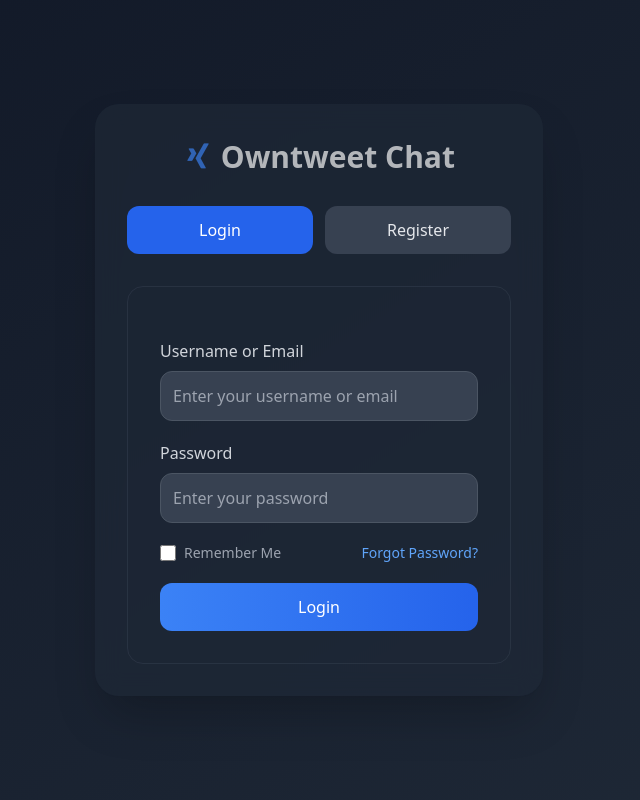
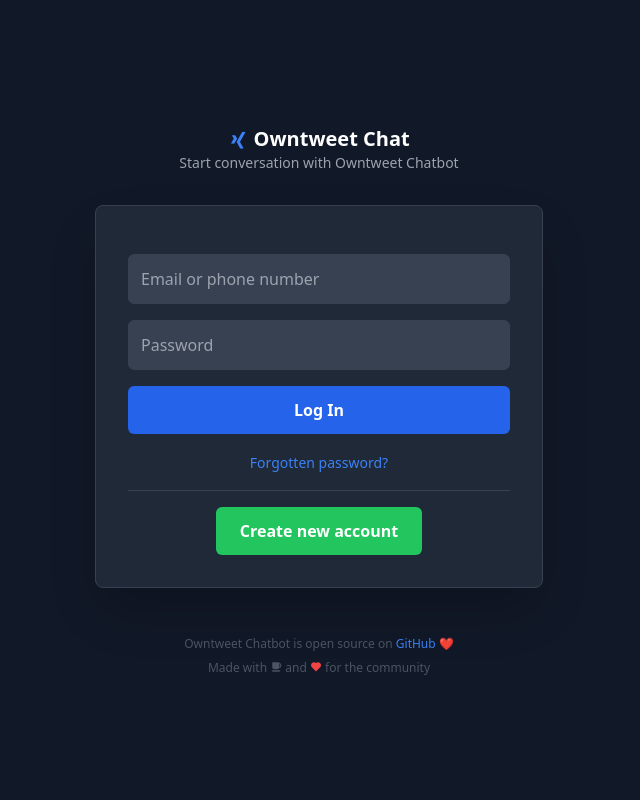
Before and after one commit to mkjuel25/Owntweet-Chatbot-with-Gemini-Api, a PHP site: page /guest.php in a window 1280 px wide. Shown: the whole page, without its empty margins (321-961 px from the left). Run offline with PHP 8.4, Linux system fonts and the light colour scheme; some libraries are stand-ins or nearby versions.

Commit message:
Update guest.php

```diff
--- a/guest.php
+++ b/guest.php
@@ -2,29 +2,21 @@
 require 'config.php';
 require 'auth.php';
 
-// Redirect to index.php if the user is already logged in
 if (isset($_SESSION['user_id'])) {
     header("Location: index.php");
     exit;
 }
 ?>
+
 <!DOCTYPE html>
 <html lang="en">
 <head>
     <meta charset="UTF-8">
-    <title>Login/Register</title>
+    <title>Log in or sign up</title>
     <meta name="viewport" content="width=device-width, initial-scale=1.0">
     <script src="https://cdn.tailwindcss.com"></script>
     <link href="https://unpkg.com/boxicons@2.1.4/css/boxicons.min.css" rel="stylesheet">
-    <link rel="manifest" href="/manifest.json">
     <style>
-        @keyframes typing {
-            0% { opacity: 0.4; transform: translateY(0); }
-            50% { opacity: 1; transform: translateY(-3px); }
-            100% { opacity: 0.4; transform: translateY(0); }
-        }
-        .typing-dot { animation: typing 1.5s infinite; }
-
         @keyframes fadeIn {
             from { opacity: 0; transform: translateY(20px); }
             to { opacity: 1; transform: translateY(0); }
@@ -44,132 +36,181 @@ if (isset($_SESSION['user_id'])) {
         }
 
         .input-focus:focus {
-            box-shadow: 0 0 0 3px rgba(59, 130, 246, 0.5); /* Blue focus ring */
+            box-shadow: 0 0 0 2px rgba(132, 185, 255, 0.5);
+            border-color: #84b9ff !important;
+        }
+
+        /* Preloader Styles */
+        #preloader-animation {
+            position: fixed;
+            top: 0;
+            left: 0;
+            width: 100%;
+            height: 100%;
+            background: #111827;
+            display: flex;
+            justify-content: center;
+            align-items: center;
+            z-index: 1000;
+            opacity: 1;
+            transition: opacity 0.3s ease-out;
+        }
+
+        #preloader-animation.fade-out {
+            opacity: 0;
+            pointer-events: none;
+        }
+
+        .loader {
+            border: 8px solid #374151;
+            border-top: 8px solid #3498db;
+            border-radius: 50%;
+            width: 50px;
+            height: 50px;
+            animation: spin 1s linear infinite;
+        }
+
+        @keyframes spin {
+            0% { transform: rotate(0deg); }
+            100% { transform: rotate(360deg); }
+        }
+
+        #preloader-text {
+            margin-top: 20px;
+            color: #ddd;
         }
     </style>
 </head>
-<body class="bg-gradient-to-br from-gray-900 to-gray-800 h-screen flex items-center justify-center p-4">
-    <div class="container mx-auto max-w-md w-full">
-        <div class="form-card bg-gray-800/70 backdrop-blur-md rounded-3xl shadow-2xl p-6 sm:p-8 animate-fade-in">
-            <h1 class="text-3xl font-bold mb-8 text-center text-white animate-pulse">
-                <i class='bx bxl-xing text-blue-500 align-middle'></i> <span class="align-middle">Owntweet Chat</span>
+<body class="bg-gray-900 min-h-screen flex flex-col items-center p-4 justify-center font-sans text-white">
+
+    <!-- Pre-loader Animation Container -->
+    <div id="preloader-animation">
+        <div class="loader"></div>
+        <div id="preloader-text">Loading...</div>
+    </div>
+
+    <div class="w-full max-w-md">
+        <div class="mb-8 text-center">
+            <h1 class="text-xl font-semibold text-white">
+                <i class='bx bxl-xing text-blue-500 align-middle'></i>
+                Owntweet Chat
             </h1>
+            <p class="text-gray-400 text-sm">Start conversation with Owntweet Chatbot</p>
+        </div>
+
+        <div class="form-card bg-gray-800 rounded-lg shadow-2xl p-6 sm:p-8 animate-fade-in border border-gray-700">
 
             <?php if(isset($error)): ?>
-                <div class="bg-red-500/20 p-4 rounded-xl mb-6 text-red-300 border border-red-500/30 flex items-center space-x-2">
-                    <i class='bx bx-error-circle text-red-400'></i>
-                    <span><?= $error ?></span>
+                <div class="bg-red-900 border border-red-700 text-red-400 px-4 py-3 rounded relative mb-4" role="alert">
+                    <strong class="font-bold">Error!</strong>
+                    <span class="block sm:inline"><?= $error ?></span>
                 </div>
             <?php endif; ?>
 
-            <div class="flex flex-col sm:flex-row gap-3 mb-8">
-                <button onclick="showForm('login')" id="loginButton"
-                        class="flex-1 py-3 rounded-xl bg-blue-600 text-white hover:bg-blue-700 transition-colors font-medium focus:outline-none focus:ring-2 focus:ring-blue-500 focus:ring-opacity-50">
-                    Login
+            <form id="loginForm" method="POST" class="space-y-4 animate-fade-in block">
+                <input type="hidden" name="login" value="1">
+                <div>
+                    <input type="text" id="login_identifier" name="login_identifier"
+                           class="input-focus w-full p-3 border border-gray-700 rounded-md bg-gray-700 text-white focus:border-blue-500 focus:outline-none" required
+                           placeholder="Email or phone number">
+                </div>
+                <div>
+                    <input type="password" id="login_password" name="password"
+                           class="input-focus w-full p-3 border border-gray-700 rounded-md bg-gray-700 text-white focus:border-blue-500 focus:outline-none" required
+                           placeholder="Password">
+                </div>
+                <button type="submit"
+                        class="w-full bg-blue-600 text-white py-3 rounded-md font-semibold hover:bg-blue-700 transition-colors focus:outline-none focus:ring-2 focus:ring-blue-500 focus:ring-opacity-50">
+                    Log In
                 </button>
-                <button onclick="showForm('register')" id="registerButton"
-                        class="flex-1 py-3 rounded-xl bg-gray-700 text-gray-200 hover:bg-gray-600 transition-colors font-medium focus:outline-none focus:ring-2 focus:ring-gray-500 focus:ring-opacity-50">
-                    Register
+                <div class="text-center">
+                    <a href="#" class="text-blue-500 text-sm hover:underline">Forgotten password?</a>
+                </div>
+                <hr class="my-4 border-gray-700" />
+                <div class="text-center">
+                    <button onclick="showRegisterForm()" type="button"
+                            class="bg-green-500 hover:bg-green-600 text-white py-3 px-6 rounded-md font-semibold transition-colors focus:outline-none focus:ring-2 focus:ring-green-500 focus:ring-opacity-50">
+                        Create new account
                     </button>
                 </div>
-
-            <div class="p-6 sm:p-8 rounded-2xl border border-gray-700/50">
-                <form id="loginForm" method="POST" class="block space-y-5 animate-fade-in">
-                    <input type="hidden" name="login" value="1">
-                    <div>
-                        <label for="login_identifier" class="block mb-2 text-gray-300 font-medium">Username or Email</label>
-                        <input type="text" id="login_identifier" name="login_identifier"
-                               class="input-focus w-full p-3 border border-gray-600 rounded-xl bg-gray-700 text-white focus:border-blue-500 focus:outline-none" required
-                               placeholder="Enter your username or email">
-                    </div>
-                    <div>
-                        <label for="login_password" class="block mb-2 text-gray-300 font-medium">Password</label>
-                        <input type="password" id="login_password" name="password"
-                               class="input-focus w-full p-3 border border-gray-600 rounded-xl bg-gray-700 text-white focus:border-blue-500 focus:outline-none" required
-                               placeholder="Enter your password">
-                    </div>
-                    <div class="flex items-center justify-between mb-4">
-                        <div class="flex items-center">
-                            <input type="checkbox" id="remember_me" name="remember_me" value="1"
-                                   class="w-4 h-4 text-blue-600 bg-gray-700 border-gray-600 rounded focus:ring-blue-500 focus:ring-2 focus:ring-offset-gray-800">
-                            <label for="remember_me" class="ml-2 text-sm font-medium text-gray-400">Remember Me</label>
-                        </div>
-                        <a href="#" class="text-sm text-blue-400 hover:text-blue-300 transition-colors">Forgot Password?</a>
-                    </div>
-                    <button type="submit"
-                            class="w-full bg-gradient-to-r from-blue-500 to-blue-600 hover:from-blue-600 hover:to-blue-700 text-white py-3 rounded-xl font-medium transition-all focus:outline-none focus:ring-2 focus:ring-blue-500 focus:ring-opacity-50">
-                        Login
-                    </button>
             </form>
 
-                <form id="registerForm" method="POST" class="hidden space-y-5 animate-fade-in">
+            <form id="registerForm" method="POST" class="hidden space-y-4 animate-fade-in">
                 <input type="hidden" name="register" value="1">
                 <div>
-                        <label for="register_username" class="block mb-2 text-gray-300 font-medium">Username (Max 10 chars)</label>
+                    <label for="register_username" class="block mb-1 text-gray-300 font-medium text-sm">Username (Max 10 chars)</label>
                     <input type="text" id="register_username" name="username"
-                               class="input-focus w-full p-3 border border-gray-600 rounded-xl bg-gray-700 text-white focus:border-blue-500 focus:outline-none" required
-                               placeholder="Choose a username" maxlength="10">
+                           class="input-focus w-full p-3 border border-gray-700 rounded-md bg-gray-700 text-white focus:border-blue-500 focus:outline-none" required
+                           placeholder="Username" maxlength="10">
                     <p id="username-error" class="text-red-500 text-sm mt-1 hidden">Username must be at most 10 characters long.</p>
                 </div>
                 <div>
-                        <label for="register_email" class="block mb-2 text-gray-300 font-medium">Email</label>
+                    <label for="register_email" class="block mb-1 text-gray-300 font-medium text-sm">Email</label>
                     <input type="email" id="register_email" name="email"
-                               class="input-focus w-full p-3 border border-gray-600 rounded-xl bg-gray-700 text-white focus:border-blue-500 focus:outline-none" required
-                               placeholder="Enter your email">
+                           class="input-focus w-full p-3 border border-gray-700 rounded-md bg-gray-700 text-white focus:border-blue-500 focus:outline-none" required
+                           placeholder="Email">
                 </div>
                 <div>
-                        <label for="register_password" class="block mb-2 text-gray-300 font-medium">Password</label>
+                    <label for="register_password" class="block mb-1 text-gray-300 font-medium text-sm">Password</label>
                     <input type="password" id="register_password" name="password"
-                               class="input-focus w-full p-3 border border-gray-600 rounded-xl bg-gray-700 text-white focus:border-blue-500 focus:outline-none" required
-                               placeholder="Create a password">
+                           class="input-focus w-full p-3 border border-gray-700 rounded-md bg-gray-700 text-white focus:border-blue-500 focus:outline-none" required
+                           placeholder="New password">
                 </div>
                 <div>
-                        <label for="confirm_password" class="block mb-2 text-gray-300 font-medium">Confirm Password</label>
+                    <label for="confirm_password" class="block mb-1 text-gray-300 font-medium text-sm">Confirm Password</label>
                     <input type="password" id="confirm_password" name="password_confirmation"
-                               class="input-focus w-full p-3 border border-gray-600 rounded-xl bg-gray-700 text-white focus:border-blue-500 focus:outline-none" required
-                               placeholder="Confirm your password">
+                           class="input-focus w-full p-3 border border-gray-700 rounded-md bg-gray-700 text-white focus:border-blue-500 focus:outline-none" required
+                           placeholder="Confirm password">
                     <p id="password-error" class="text-red-500 text-sm mt-1 hidden">Passwords do not match.</p>
                 </div>
                 <button type="submit" id="register-button"
-                            class="w-full bg-gradient-to-r from-blue-500 to-blue-600 hover:from-blue-600 hover:to-blue-700 text-white py-3 rounded-xl font-medium transition-all focus:outline-none focus:ring-2 focus:ring-blue-500 focus:ring-opacity-50">
-                        Register
+                        class="w-full bg-green-500 hover:bg-green-600 text-white py-3 rounded-md font-semibold transition-colors focus:outline-none focus:ring-2 focus:ring-green-500 focus:ring-opacity-50">
+                    Sign Up
                 </button>
+                <div class="mt-4 text-center text-gray-400">
+                    Already have an account?
+                    <button type="button" onclick="showLoginForm()" class="text-blue-500 hover:underline font-medium">Log in</button>
+                </div>
             </form>
-            </div>
-        </div>
+
+
         </div>
 
+
+        <footer class="mt-12 text-center text-gray-600 text-xs">
+            <p class="mb-2">Owntweet Chatbot is open source on <a href="https://github.com/mkjuel25/Owntweet-Chatbot-with-Gemini-Api" target="_blank" class="text-blue-500 hover:underline">GitHub</a> <span class="text-red-500">❤️</span></p>
+            <p>Made with <i class='bx bxs-coffee-alt'></i> and <i class='bx bxs-heart text-red-500'></i> for the community</p>
+        </footer>
+    </div>
+
+
     <script>
+        const preloader = document.getElementById('preloader-animation');
+        window.addEventListener('load', function() {
+            setTimeout(function(){
+                preloader.classList.add('fade-out');
+            }, 50); // 0.05 seconds = 50 milliseconds
+        });
+
+
         const loginForm = document.getElementById('loginForm');
         const registerForm = document.getElementById('registerForm');
-        const loginButton = document.getElementById('loginButton');
-        const registerButton = document.getElementById('registerButton');
 
-        function showForm(formType) {
-            if (formType === 'login') {
+
+        function showRegisterForm() {
+            loginForm.classList.add('hidden');
+            loginForm.classList.remove('animate-fade-in');
+            registerForm.classList.remove('hidden');
+            registerForm.classList.add('animate-fade-in');
+        }
+
+        function showLoginForm() {
+            registerForm.classList.add('hidden');
+            registerForm.classList.remove('animate-fade-in');
             loginForm.classList.remove('hidden');
             loginForm.classList.add('animate-fade-in');
-                registerForm.classList.add('hidden');
-                registerForm.classList.remove('animate-fade-in');
-                loginButton.classList.remove('bg-gray-700', 'text-gray-200', 'hover:bg-gray-600');
-                loginButton.classList.add('bg-blue-600', 'text-white', 'hover:bg-blue-700');
-                registerButton.classList.remove('bg-blue-600', 'text-white', 'hover:bg-blue-700');
-                registerButton.classList.add('bg-gray-700', 'text-gray-200', 'hover:bg-gray-600');
+        }
 
-
-            } else if (formType === 'register') {
-                registerForm.classList.remove('hidden');
-                registerForm.classList.add('animate-fade-in');
-                loginForm.classList.add('hidden');
-                loginForm.classList.remove('animate-fade-in');
-                registerButton.classList.remove('bg-gray-700', 'text-gray-200', 'hover:bg-gray-600');
-                registerButton.classList.add('bg-blue-600', 'text-white', 'hover:bg-blue-700');
-                loginButton.classList.remove('bg-blue-600', 'text-white', 'hover:bg-blue-700');
-                loginButton.classList.add('bg-gray-700', 'text-gray-200', 'hover:bg-gray-600');
-            }
-        }
-        // Show login form by default
-        showForm('login');
 
         const registerButtonSubmit = document.getElementById('register-button');
         const usernameInput = document.getElementById('register_username');
@@ -196,9 +237,12 @@ if (isset($_SESSION['user_id'])) {
             }
 
             if (!isValid) {
-                event.preventDefault(); // Prevent form submission if validation fails
+                event.preventDefault();
             }
         });
+
+        showLoginForm();
     </script>
 </body>
+
 </html>
```
Lines whose indentation alone changed are shown as unchanged.
